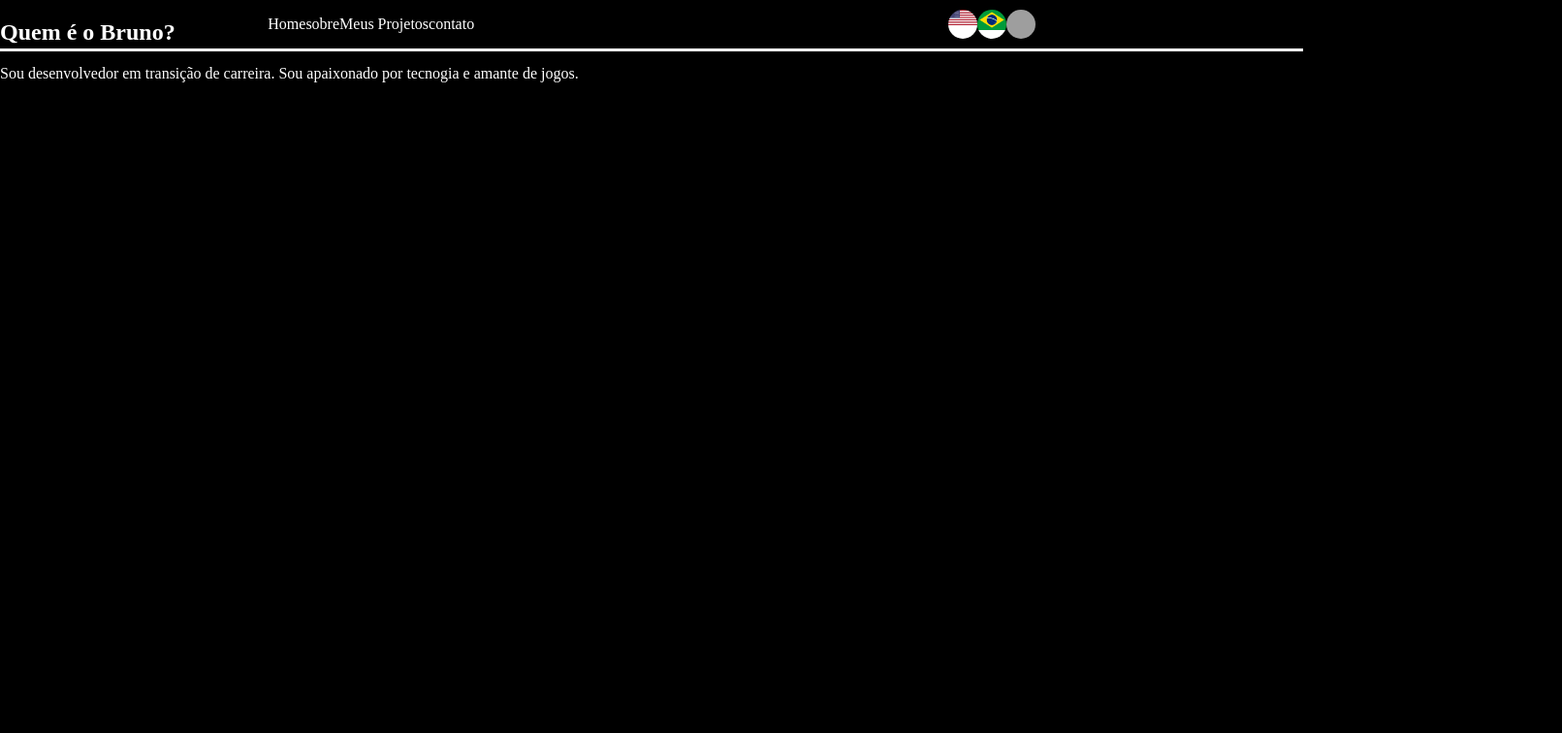
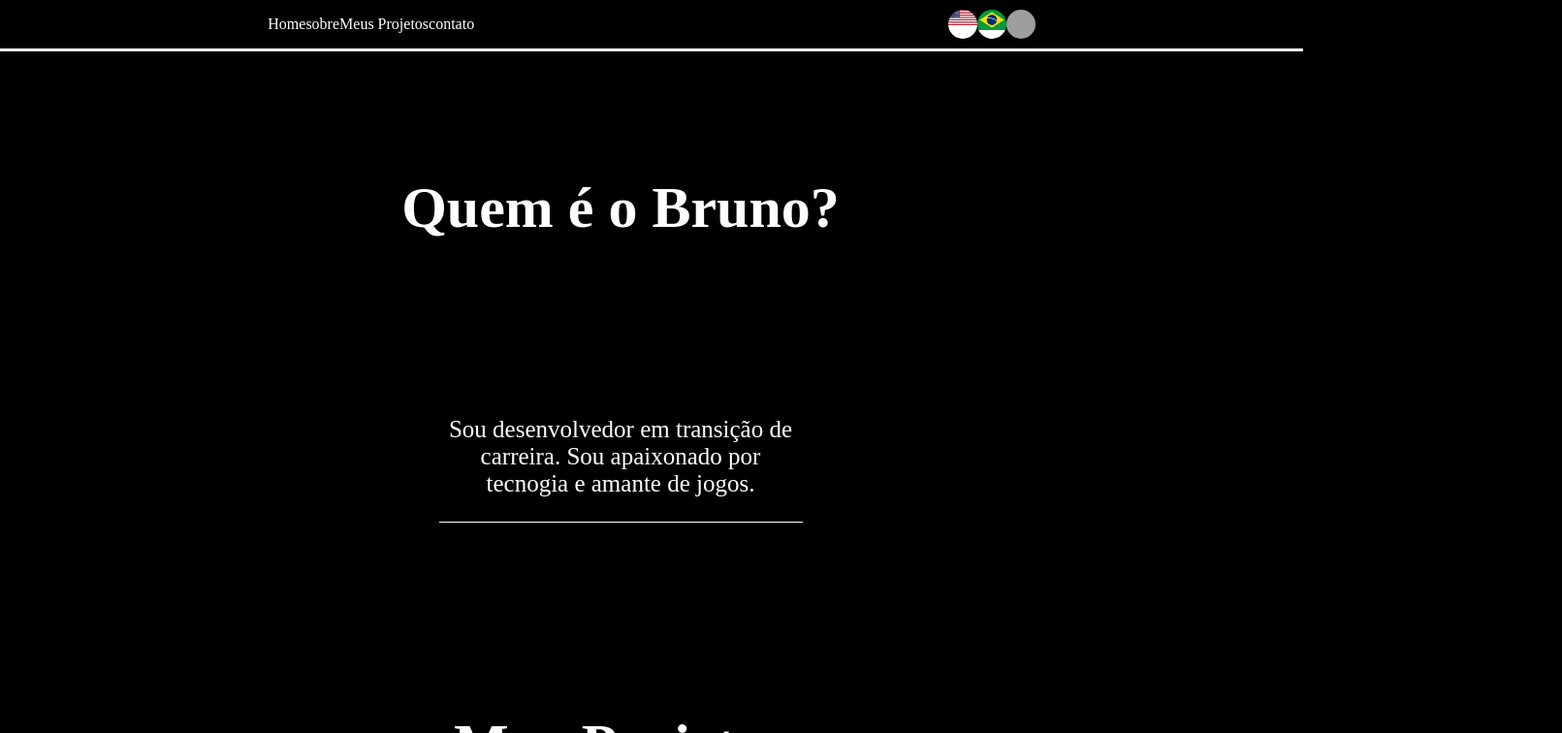
Before and after one commit to brunomarques97/Portifolio, a React (Create React App) app in the folder app/: page / in a window 1280 px wide. Both pictures are taken after a click on the button "Veja meu portifolio". Shown: the top 756 px of the page at 97% size, 1611 px wide, since content can reach past the window. Built offline with nearby package versions, Linux system fonts and the light colour scheme; grey boxes are pictures that could not be loaded.

Commit message:
Estrutura da page

```diff
--- a/app/src/App.js
+++ b/app/src/App.js
@@ -3,7 +3,7 @@ import {useState} from "react";
 
 
 import Home from './components/home';
-import Page from './components/page/page';
+import Page from './components/page';
 
 
 const estagio =[
--- /dev/null
+++ b/app/src/components/page.css
@@ -0,0 +1,17 @@
+.page{
+    text-align: center;
+}
+.page h1{
+    font-size: 60px;
+    margin: 3em;
+}
+.sobre{
+    width: 15em;
+    height: 5em;
+    margin: auto;
+    font-size: 25px;
+}
+.linha{
+    background-color: white;
+    height: 1px;
+}
--- /dev/null
+++ b/app/src/components/page.js
@@ -0,0 +1,39 @@
+import './page.css';
+
+//imagens
+import progeto1 from '../assets/Captura de tela 2023-04-30 170911.png';
+import progeto2 from '../assets/Captura de tela_20230118_105611.png';
+
+function Page() {
+    return (
+      <div>
+        <main className="page">
+          <section  >
+            <h1>Quem é o Bruno?</h1>
+            <section className="sobre">
+                <p>Sou desenvolvedor em transição de carreira. Sou apaixonado por tecnogia e amante de  jogos.</p>
+                <p className="linha"></p>
+            </section>
+          </section>
+          <section className="projetos" >
+            <h1>Meu Projetos</h1>
+            <section >
+                <section>
+                  <img src={progeto1} alt="Gerador de Conselhos" />
+                  <h3>Gerador de Conselhos</h3>
+                </section>
+                <section>
+                  <img src={progeto2} alt="Palavra secreta" />
+                  <h3>Palavra secreta</h3>
+                </section>
+            </section>
+          </section>
+          <section className="contato" >
+            <h1>Entre em contato</h1>
+          </section>
+        </main>
+      </div>
+    );
+  }
+
+  export default Page;
--- a/app/src/components/page/page.js
+++ /dev/null
@@ -1,18 +0,0 @@
-
-function Page() {
-    return (
-      <div>
-        <main>
-          <section >
-            <h1>Quem é o Bruno?</h1>
-            <section>
-                <p>Sou desenvolvedor em transição de carreira. Sou apaixonado por tecnogia e amante de  jogos.</p>
-                <p></p>
-            </section>
-          </section>
-        </main>
-      </div>
-    );
-  }
-
-  export default Page;
```
Also changed, not shown: app/src/assets/Captura de tela 2023-04-30 170911.png (added), app/src/assets/Captura de tela_20230118_105611.png (added).
